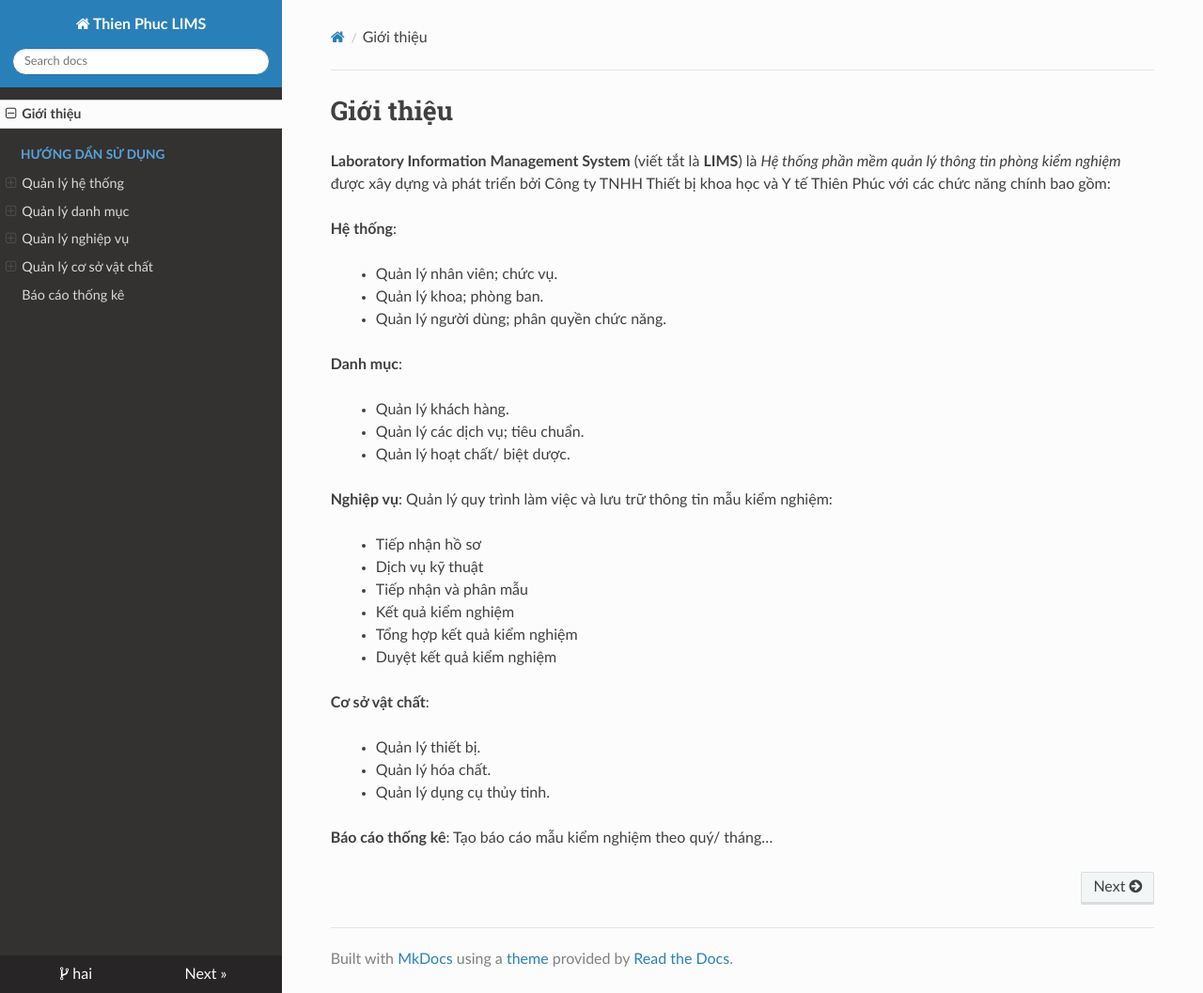
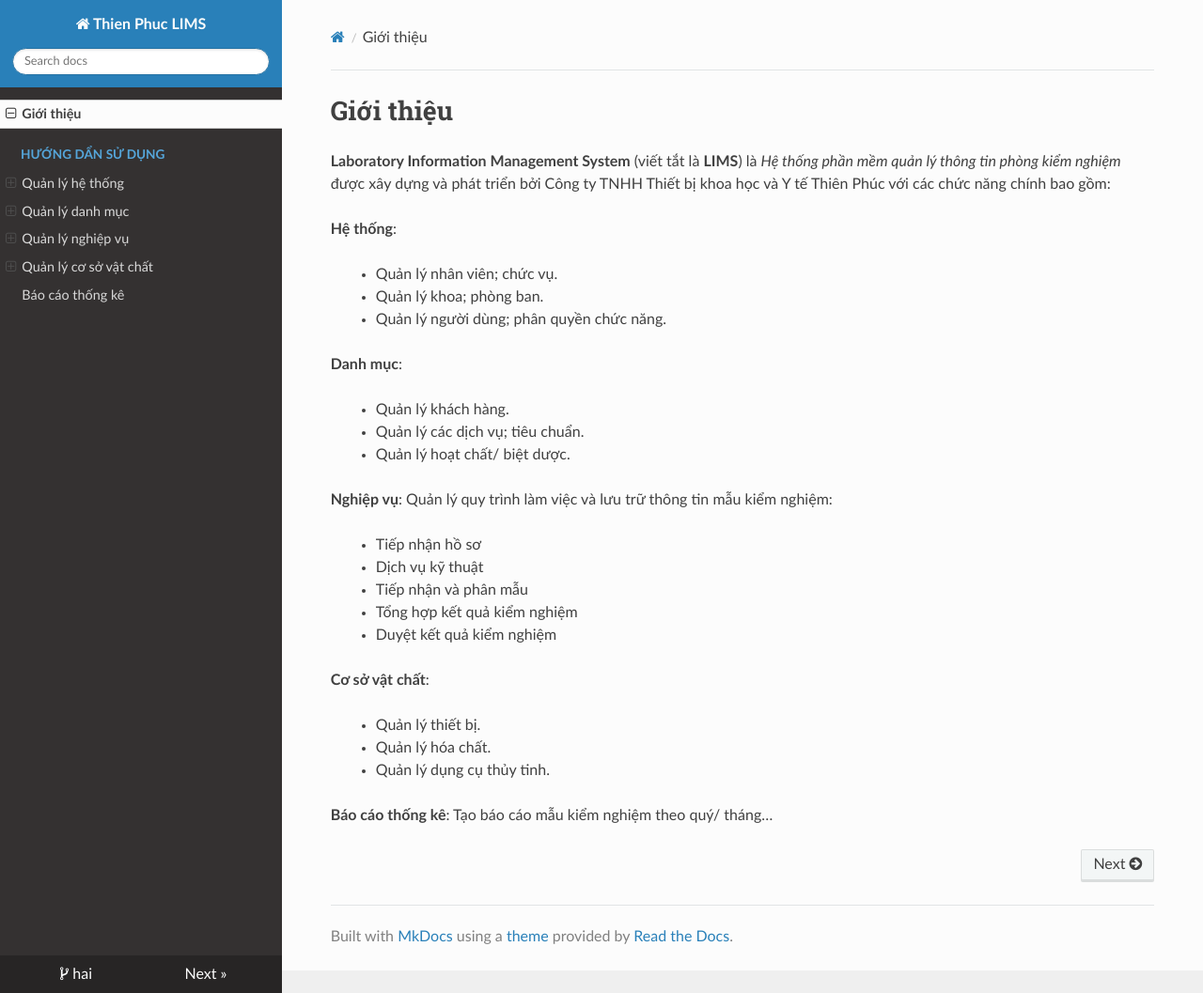
Before and after one commit to ngvanmy/thienphuclims, an MkDocs documentation site: the page built from docs/index.md, in a window 1280 px wide and 1057 px high. Shown: the whole window at 94% size. Built offline with MkDocs 1.6.1, drawn with Linux system fonts in a browser that asks for light colours; nearby versions of some CDN libraries.

Commit message:
Bỏ danh mục kết quả kiểm ngiệm

```diff
--- a/docs/index.md
+++ b/docs/index.md
@@ -19,7 +19,6 @@
   - Tiếp nhận hồ sơ
   - Dịch vụ kỹ thuật
   - Tiếp nhận và phân mẫu
-  - Kết quả kiểm nghiệm
   - Tổng hợp kết quả kiểm nghiệm
   - Duyệt kết quả kiểm nghiệm
 
```
